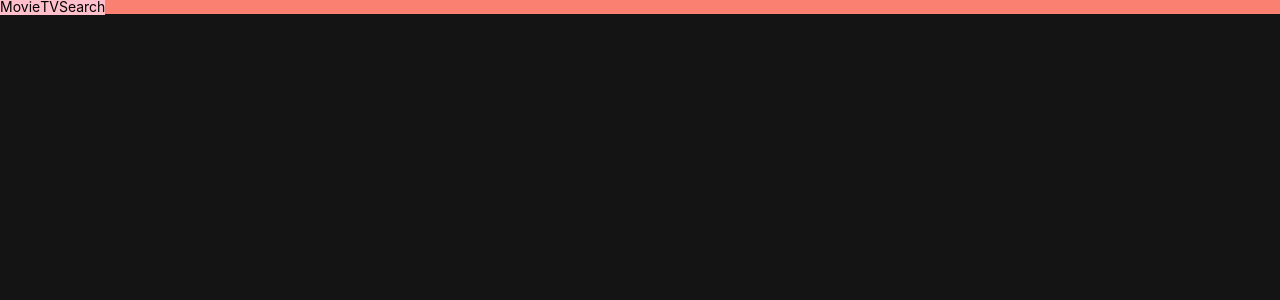
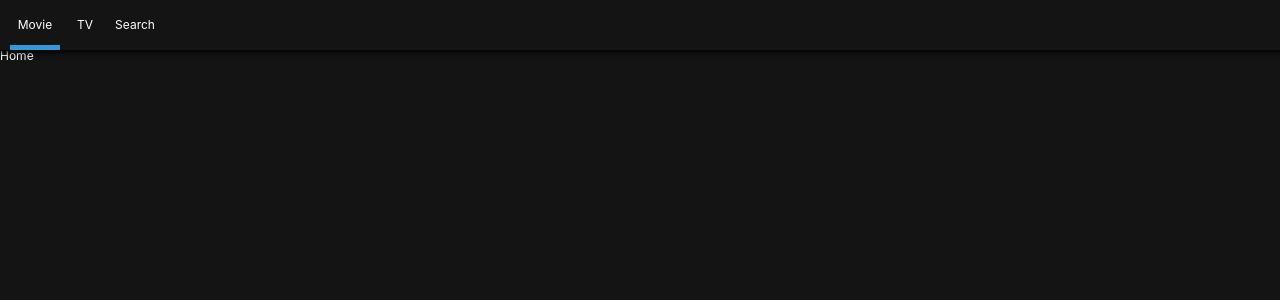
Before and after one commit to che-ri/nomflix, a React (Create React App) app: page / in a window 1280 px wide. Shown: the top 300 px of the page. Built offline with nearby package versions, Linux system fonts and the light colour scheme.

Commit message:
[feat]header style

```diff
--- a/src/Components/App.js
+++ b/src/Components/App.js
@@ -5,8 +5,8 @@ import GlobalStyles from 'Components/GlobalStyles';
 function App() {
   return (
     <>
+      <GlobalStyles />
       <Router />
-      <GlobalStyles />
     </>
   );
 }
--- a/src/Components/GlobalStyles.js
+++ b/src/Components/GlobalStyles.js
@@ -12,8 +12,10 @@ const GlobalStyle = createGlobalStyle`
   }
   body{
     font-family: -apple-system, BlinkMacSystemFont, 'Segoe UI', Roboto, Oxygen, Ubuntu, Cantarell, 'Open Sans', 'Helvetica Neue', sans-serif;
-    font-size: 14px;
+    font-size: 12px;
     background-color: rgba(20,20,20,1);
+    color:white;
+    padding-top: 50px;
   }
 
 
--- a/src/Components/Header.js
+++ b/src/Components/Header.js
@@ -1,35 +1,56 @@
 import React from 'react';
-import { Link } from 'react-router-dom';
+import { Link, withRouter } from 'react-router-dom';
 import Styled from 'styled-components';
+
+const StyledHeader = Styled.header`
+  color: white;
+  position: fixed;
+  top: 0;
+  left: 0;
+  width: 100%;
+  height: 50px;
+  display: flex;
+  align-items: center;
+  padding: 0 10px;
+  background-color:rgba(20, 20, 20, 0.8);
+  z-index: 10;
+  box-shadow: 0 1px 5px 2px rgba(0, 0, 0, 0.8);
+`;
 
 const StyledList = Styled.ul`
   display:flex;
-  &:hover{
-    background-color:salmon;
-  }
+`;
 
+const StyledItem = Styled.li`
+      width: 50px;
+      height:50px;
+      text-align:center;
+      border-bottom: 5px solid ${props =>
+        props.current ? '#3498db' : 'transparent'};
+      transition: border-bottom .5s ease-in-out;
 `;
 
 const StyledLink = Styled(Link)`
-  background: pink;
+  display:block;
+  line-height:50px;
 `;
 
-const Header = () => {
+const Header = ({ location: { pathname } }) => {
   return (
-    <header className="nav">
+    <StyledHeader>
       <StyledList>
-        <li>
+        <StyledItem current={pathname === '/'}>
           <StyledLink to="/">Movie</StyledLink>
-        </li>
-        <li>
+        </StyledItem>
+        <StyledItem current={pathname === '/tv'}>
           <StyledLink to="/tv">TV</StyledLink>
-        </li>
-        <li>
+        </StyledItem>
+        <StyledItem current={pathname === '/search'}>
           <StyledLink to="/search">Search</StyledLink>
-        </li>
+        </StyledItem>
       </StyledList>
-    </header>
+    </StyledHeader>
   );
 };
 
-export default Header;
+export default withRouter(Header);
--- a/src/Components/Router.js
+++ b/src/Components/Router.js
@@ -12,13 +12,14 @@ import Search from 'Routes/Search';
 
 export default () => (
   <Router>
-    <Header>
+    <>
+      <Header />
       <Switch>
         <Route path="/" exact component={Home} />
         <Route path="/tv" exact component={TV} />
         <Route path="/search" exact component={Search} />
         <Redirect from="*" to="/" />
       </Switch>
-    </Header>
+    </>
   </Router>
 );
--- a/src/Routes/Home.js
+++ b/src/Routes/Home.js
@@ -1 +1 @@
-export default () => 'Home';
+export default () => `Home`;
```
